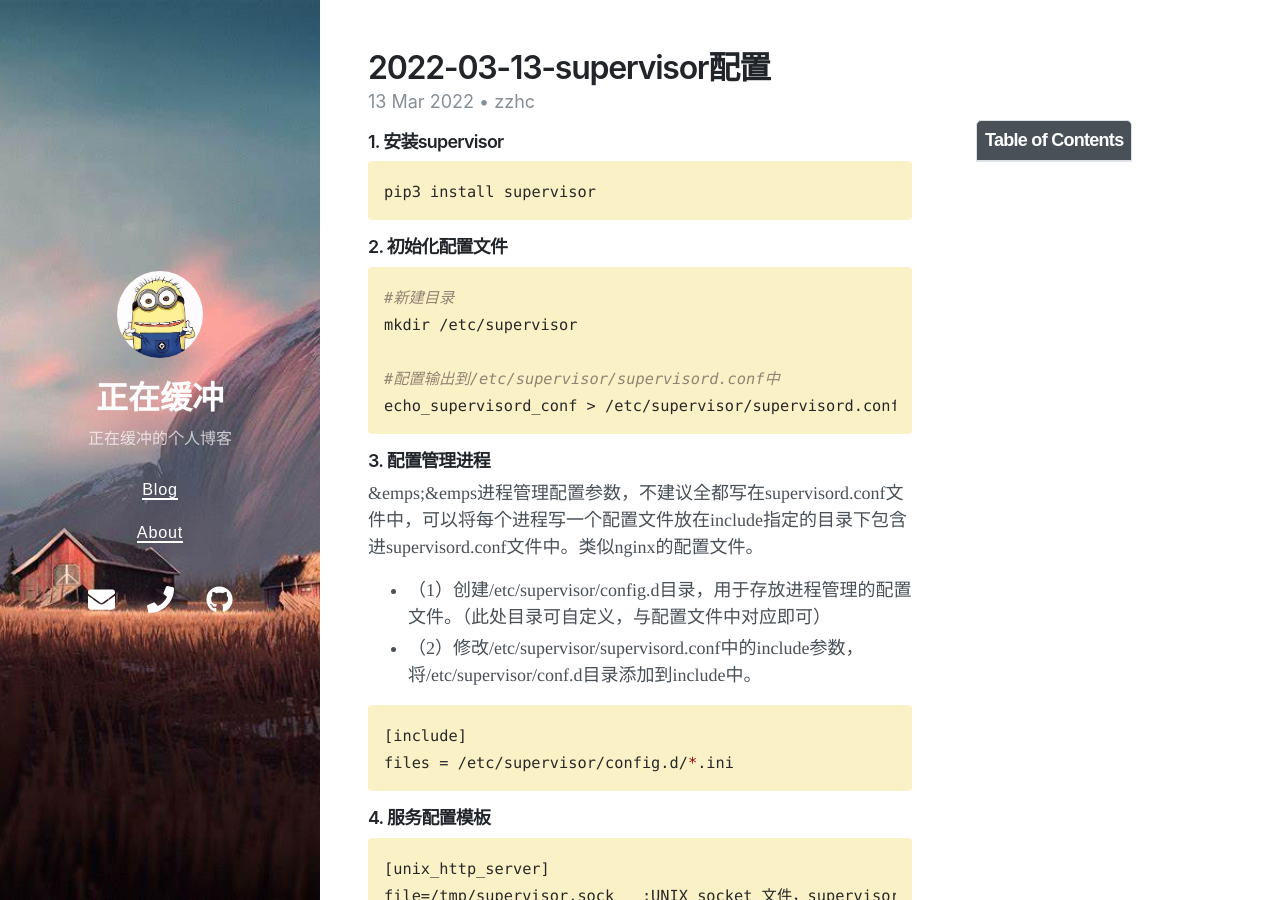
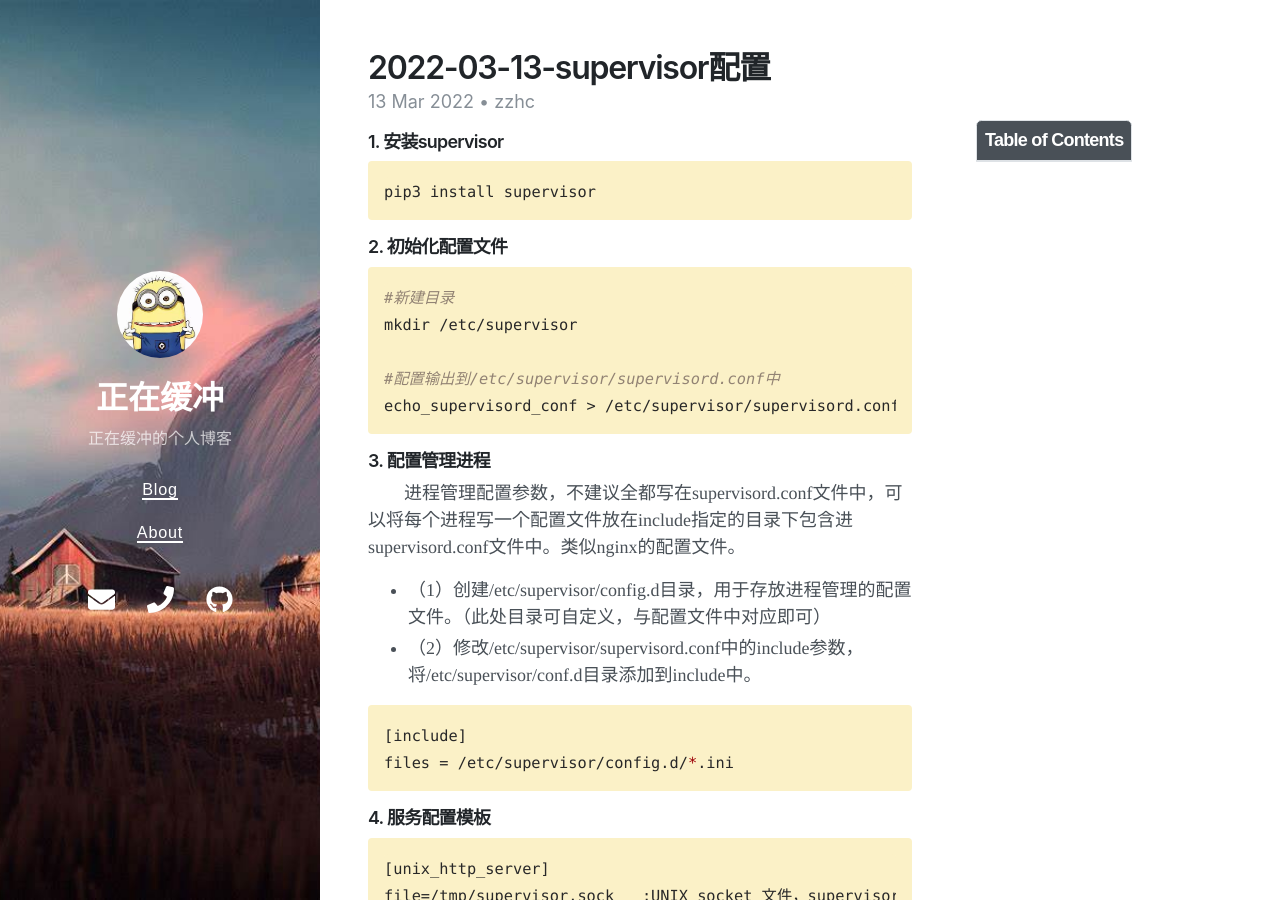
Before and after one commit to Zzhc3321/personal-blog.github.io, a Jekyll site: the page built from _posts/2022-03-13-supervisor配置.md, in a window 1280 px wide and 900 px high. Built offline with Jekyll 4.4.1, drawn with Linux system fonts in a browser that asks for light colours; nearby versions of some CDN libraries.

Commit message:
修改文件: _posts/2022-03-13-supervisor配置.md

````diff
--- a/_posts/2022-03-13-supervisor配置.md
+++ b/_posts/2022-03-13-supervisor配置.md
@@ -26,7 +26,7 @@ echo_supervisord_conf > /etc/supervisor/supervisord.conf
 ```
 
 #### 3. 配置管理进程
-&emps;&emps进程管理配置参数，不建议全都写在supervisord.conf文件中，可以将每个进程写一个配置文件放在include指定的目录下包含进supervisord.conf文件中。类似nginx的配置文件。
+&emsp;&emsp;进程管理配置参数，不建议全都写在supervisord.conf文件中，可以将每个进程写一个配置文件放在include指定的目录下包含进supervisord.conf文件中。类似nginx的配置文件。
 
 
 - （1）创建/etc/supervisor/config.d目录，用于存放进程管理的配置文件。（此处目录可自定义，与配置文件中对应即可）
````
